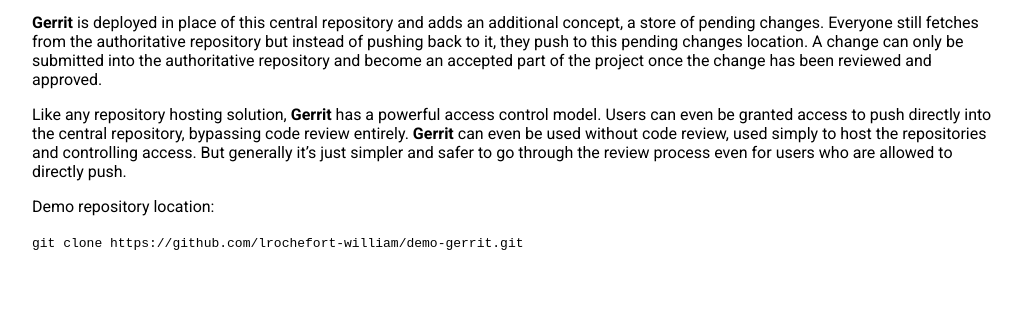
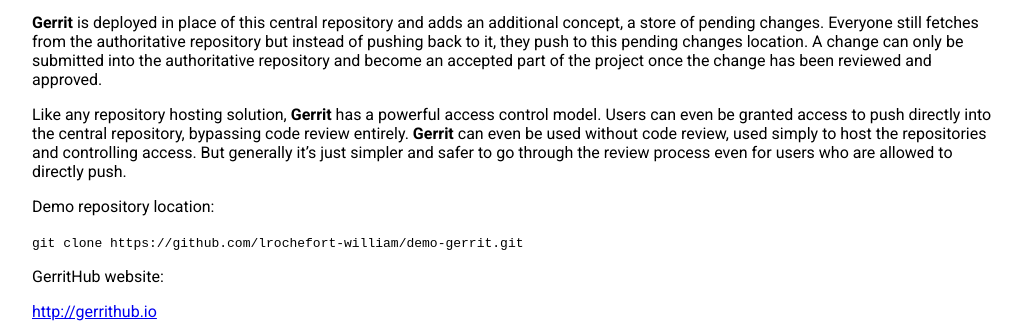
Before and after one commit to lrochefort-william/demo-gerrit, a plain HTML site: page index.html in a window 1280 px wide. Shown: the part 1184-1513 px from the top of the page, without its empty margins (128-1150 px from the left). Before the commit the page ends 1443 px from the top, so only its background shows below. Drawn offline with Linux system fonts and the light colour scheme.

Commit message:
added link to GerritHub website
Change-Id: Iac960d5e2dbd41c5935e738bd608ec2815c18f57

```diff
--- a/index.html
+++ b/index.html
@@ -52,6 +52,8 @@
 		<div class="repolocation">
 			<p>Demo repository location:</p>
 			<code>git clone https://github.com/lrochefort-william/demo-gerrit.git</code>
+			<p>GerritHub website:</p>
+			<a href="http://gerrithub.io">http://gerrithub.io</a>
 		</div>
 	</div>
 </body>
```
